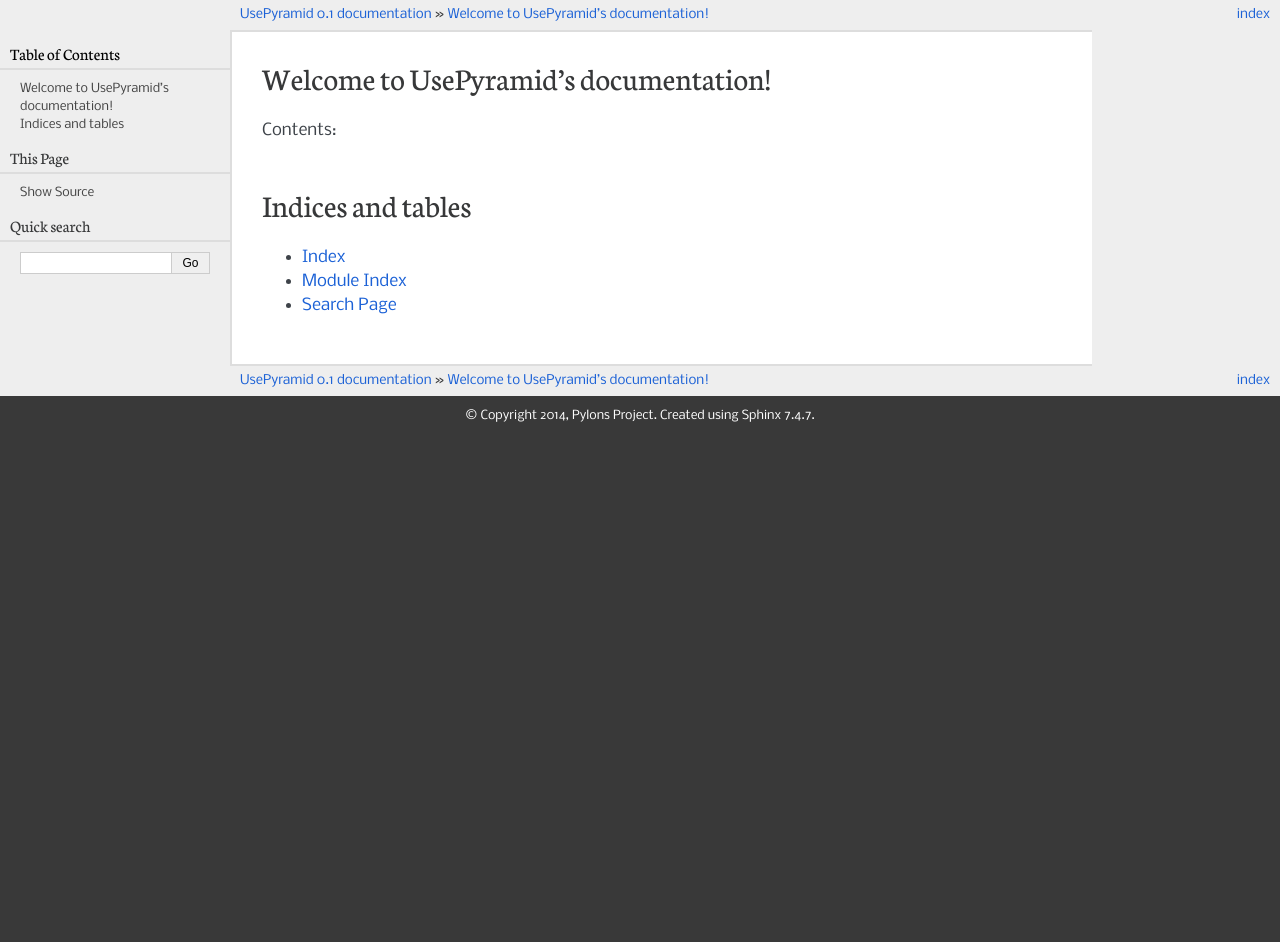
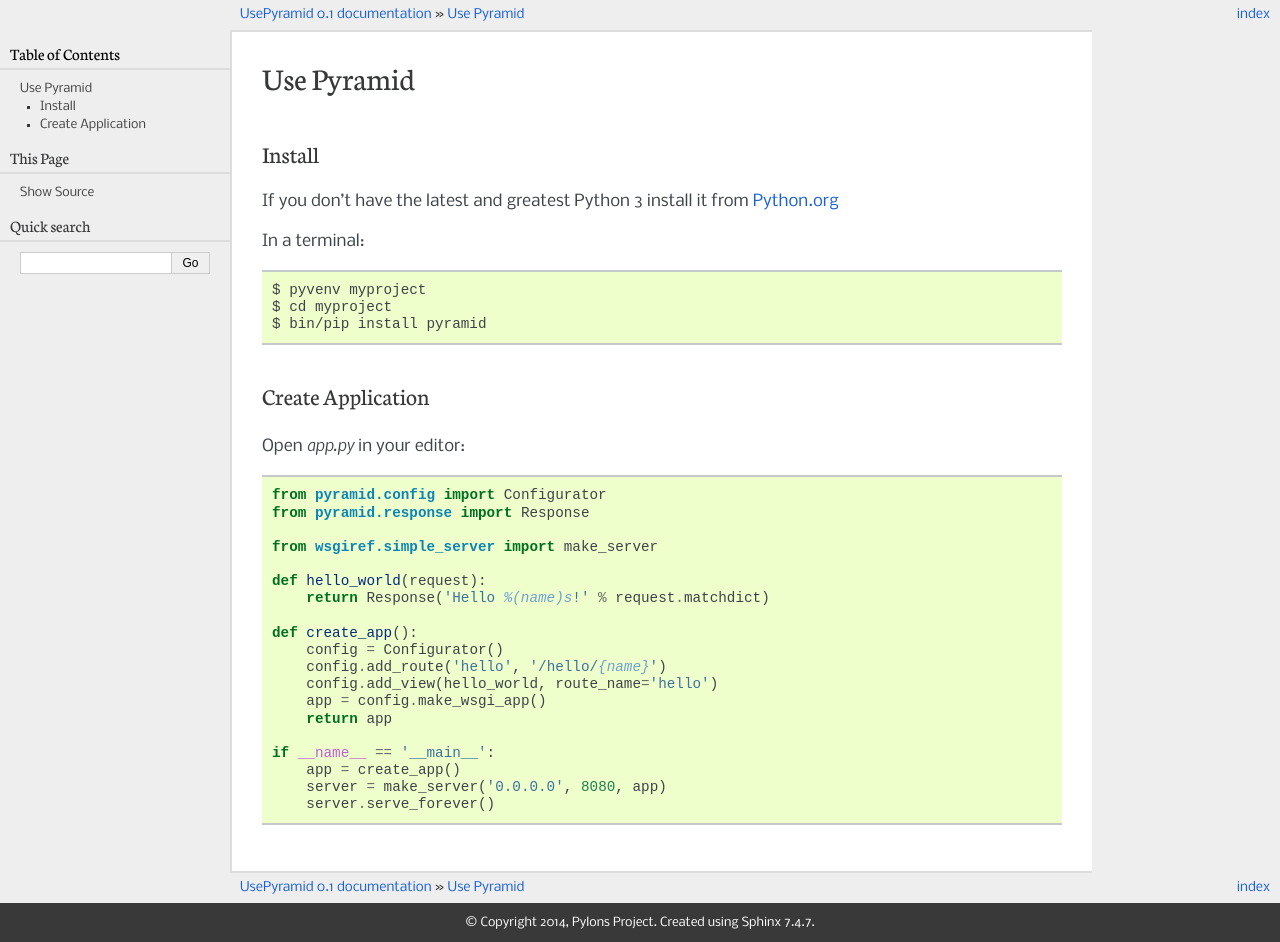
Before and after one commit to reebalazs/trypyramid, a Sphinx documentation site: the page built from docs/index.rst, in a window 1280 px wide. Built offline with Sphinx 7.4.7, drawn with Linux system fonts in a browser that asks for light colours; before the commit the page ends 900 px from its top, so only the background shows below that.

Commit message:
Inital draft of usepyramid.org text

```diff
--- a/docs/index.rst
+++ b/docs/index.rst
@@ -1,21 +1,38 @@
-.. UsePyramid documentation master file, created by
-   sphinx-quickstart on Mon Apr 14 16:00:34 2014.
-   You can adapt this file completely to your liking, but it should at least
-   contain the root `toctree` directive.
+===========
+Use Pyramid
+===========
 
-Welcome to UsePyramid's documentation!
-======================================
+Install
+-------
+If you don't have the latest and greatest Python 3 install it from `Python.org <https://www.python.org/downloads/>`_
 
-Contents:
+In a terminal::
 
-.. toctree::
-   :maxdepth: 2
+  $ pyvenv myproject
+  $ cd myproject
+  $ bin/pip install pyramid
 
+Create Application
+------------------
 
+Open `app.py` in your editor::
 
-Indices and tables
-==================
+  from pyramid.config import Configurator
+  from pyramid.response import Response
 
-* :ref:`genindex`
-* :ref:`modindex`
-* :ref:`search`
+  from wsgiref.simple_server import make_server
+
+  def hello_world(request):
+      return Response('Hello %(name)s!' % request.matchdict)
+
+  def create_app():
+      config = Configurator()
+      config.add_route('hello', '/hello/{name}')
+      config.add_view(hello_world, route_name='hello')
+      app = config.make_wsgi_app()
+      return app
+
+  if __name__ == '__main__':
+      app = create_app()
+      server = make_server('0.0.0.0', 8080, app)
+      server.serve_forever()
```
